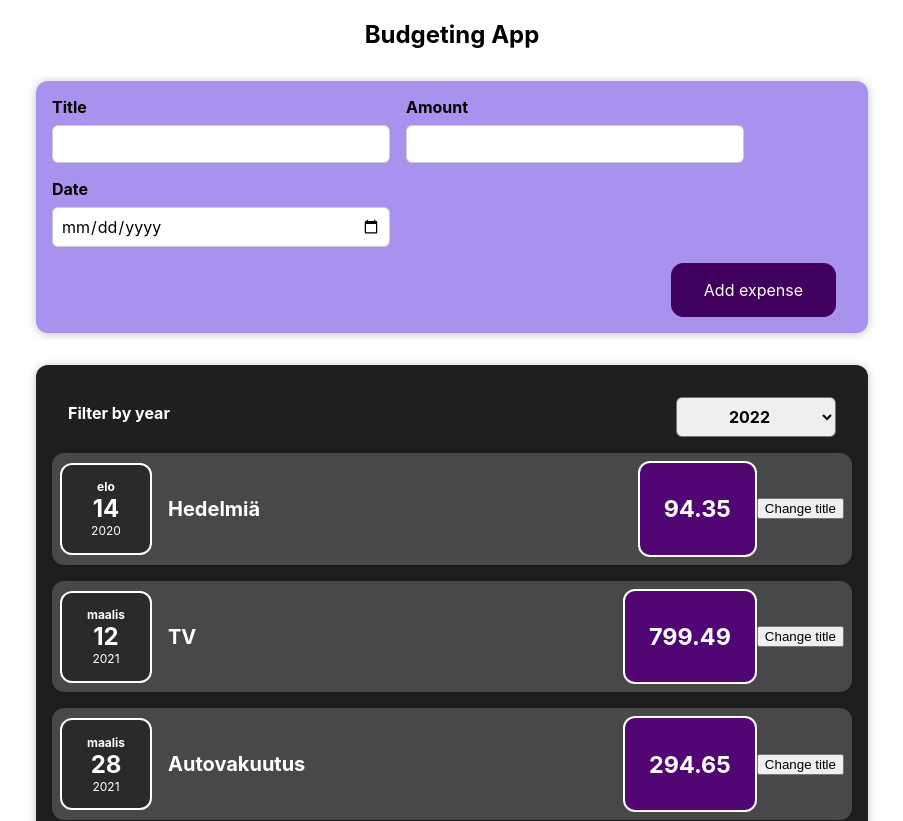
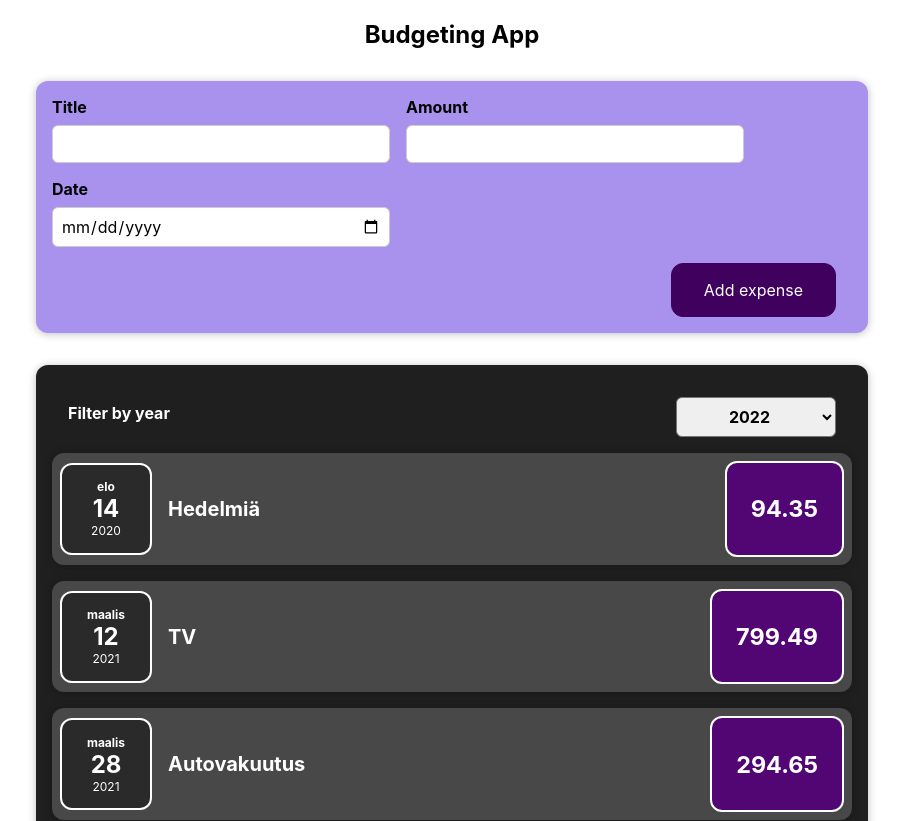
Before and after one commit to maijuriina/Budgeting-App, a React (Create React App) app in the folder budgeting-app/: page / in a window 1280 px wide. Shown: the top 821 px of the page, without its empty margins (188-1091 px from the left). Built offline with nearby package versions, Linux system fonts and the light colour scheme.

Commit message:
Deleted unneeded state for testing

```diff
--- a/budgeting-app/src/components/Expenses/ExpenseItem.js
+++ b/budgeting-app/src/components/Expenses/ExpenseItem.js
@@ -1,27 +1,25 @@
 import "./ExpenseItem.css";
 import ExpenseDate from "./ExpenseDate";
 import Card from "../UI/Card";
-import { useState } from "react";
 
 const ExpenseItem = (props) => {
-  const [title, setTitle] = useState(props.title); // useState always returns array of value and function setValue
+  /*   const [title, setTitle] = useState(props.title); // useState always returns array of value and function setValue
 
   const clickHandler = () => {
     setTitle("Updated title"); // setTitle sets value and calls component functions again, updating the value in instance of component
     // now every time the click handler is called, the expense item instance is evaluated by React
     console.log(title);
-  };
+  }; */
 
   return (
     <Card className="expense-item">
       <ExpenseDate date={props.date} />
       <div className="expense-item__description">
-        <h2>{title}</h2>
+        <h2>{props.title}</h2>
       </div>
       <div className="expense-item__price">
         <h3>{props.amount}</h3>
       </div>
-      <button onClick={clickHandler}>Change title</button>
     </Card>
   );
 };
```
